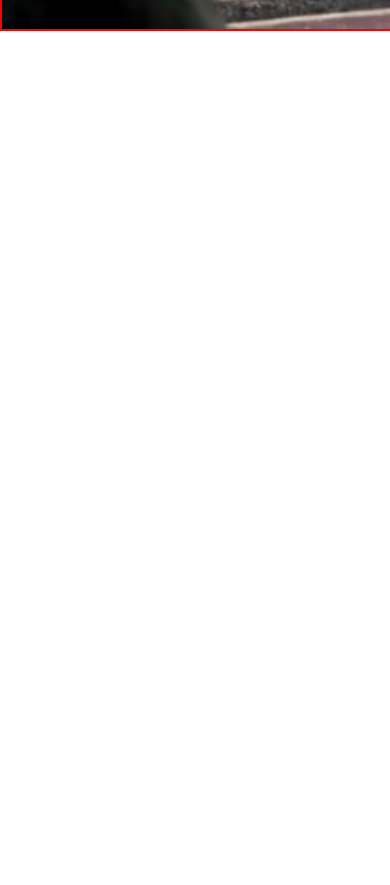
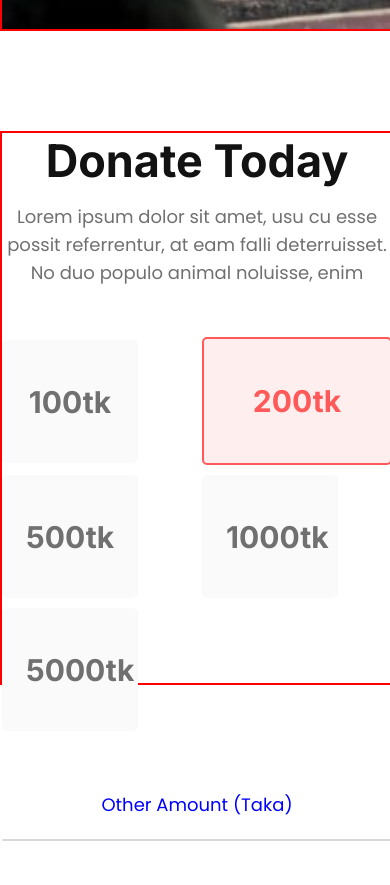
Before and after one commit to abubakrsiddikl/responsive_donate_web, a plain HTML site: page index.html in a window 390 px wide. Shown: the part 670-1555 px from the top of the page. Before the commit the page ends 844 px from the top, so only its background shows below. Drawn offline with Linux system fonts and the light colour scheme.

Commit message:
donate today section responsive

```diff
--- a/index.html
+++ b/index.html
@@ -22,7 +22,40 @@
      <!-- Header section ends here -->
 
      <!-- Main section starts here -->
-      <main></main>
+      <main>
+        <!-- Donate today section starts here -->
+         <section class="donate-today">
+            <div class="donate-today-title">
+                <h2 class="title">Donate Today</h2>
+                <p class="donate-today-description description-style">Lorem ipsum dolor sit amet, usu cu esse possit referrentur, at eam falli deterruisset. No duo populo animal noluisse, enim
+                </p>
+            </div>
+            <div class="donate-today-card">
+                <div class="card_1 card">
+                    <p class="card-content">100tk</p>
+                </div>
+                <div class="card_2">
+                    <p class="card-content card-content-2">200tk</p>
+                </div>
+                <div class="card_3 card">
+                    <p class="card-content"> 500tk</p>
+                </div>
+                <div class="card_4 card">
+                    <p class="card-content">1000tk</p>
+                </div>
+                <div class="card_5 card">
+                    <p class="card-content">5000tk</p>
+                </div>
+            </div>
+             <div class="donate-btn">
+                <p class="other  description-style">Other Amount (Taka)</p>
+                <hr>
+                <button class="btn-primary-1">Donate Now</button>
+            </div>
+         </section>
+        <!-- Donate today section ends here -->
+
+      </main>
       <!-- Main section ends here -->
 
       <!-- footer section starts here-->
--- a/styles/donate.css
+++ b/styles/donate.css
@@ -23,6 +23,26 @@
     padding: 16px;
     border-radius: 8px;
     margin-top: 30px;
+}
+.title{
+    color: rgb(18, 18, 18);
+    font-family: Inter;
+    font-size: 45px;
+    font-weight: 700;
+    text-align: center;
+}
+.card{
+    border-radius: 5px;
+    background: rgb(250, 250, 250);
+    width: 136px;
+    height: 123px;
+}
+.card-content{
+    color: rgb(112, 112, 112);
+    font-family: Inter;
+    font-size: 30px;
+    font-weight: 700;
+    padding: 44px 24px;
 }
 
 /* shared styles end here */
@@ -57,6 +77,58 @@
 
 /* Header section style ends here */
 
+/* Donate today section starts here */
+.donate-today{
+    border: 2px solid red;
+    margin: 0 auto;
+    margin-top: 100px;
+    width: 1320px;
+    height: 550px;
+}
+.donate-today-description{
+    color: rgb(112, 112, 112);
+    margin-top: 15px;
+}
+.donate-today-card{
+    display: flex;
+    flex-direction: row;
+    justify-content: center;
+    align-items: center;
+    gap: 20px;
+    text-align: center;
+    margin-top: 50px;
+}
+.card_2{
+    box-sizing: border-box;
+    border: 2px solid rgb(255, 89, 89);
+    border-radius: 5px;
+    background: rgb(255, 238, 238);
+    color: rgb(255, 89, 89);
+    font-family: Inter;
+    font-size: 30px;
+    font-weight: 700;
+}
+.card-content-2{
+    color: rgb(255, 89, 89);
+    font-family: Inter;
+    font-size: 30px;
+    font-weight: 700;
+}
+.other{
+    color: blue;
+    margin-top: 60px;
+    margin-bottom: 20px;
+}
+.donate-btn{
+    text-align: center;
+}
+hr{
+    width: 765px;
+    border: 1px solid rgb(218, 218, 218);
+    margin: 0 auto;
+    margin-bottom: 30px;
+}
+/* Donate today section ends here */
 
 
 
@@ -72,11 +144,22 @@
 
 
 
-
+/* responsive small device  */
 @media screen and (max-width:576px) {
     .banner{
         flex-direction: column;
         width: 100%;
     }
+   .donate-today{
+    width: 100%;
+   }
+   .donate-today-card{
+        display: grid;
+        grid-template-columns: repeat(2, 1fr);
+        gap: 10px;
 
+   }
+   hr{
+    width: 100%;
+   }
 }
```
